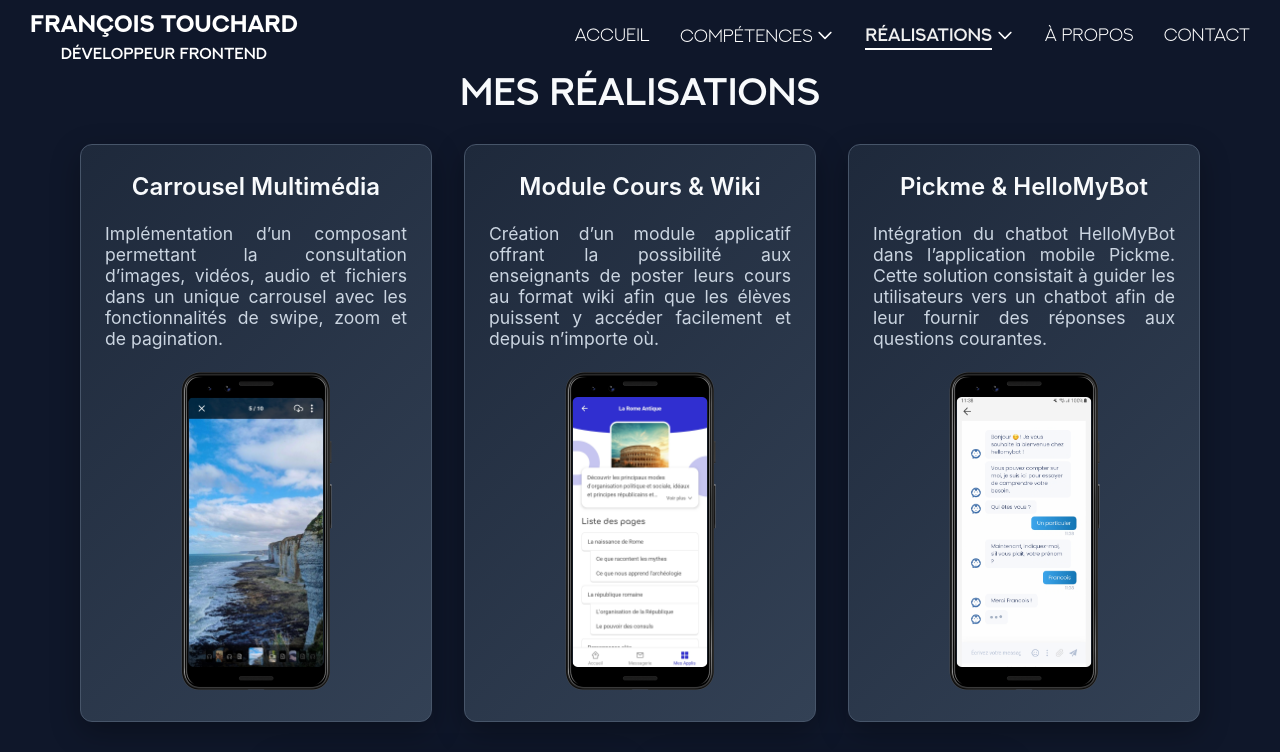
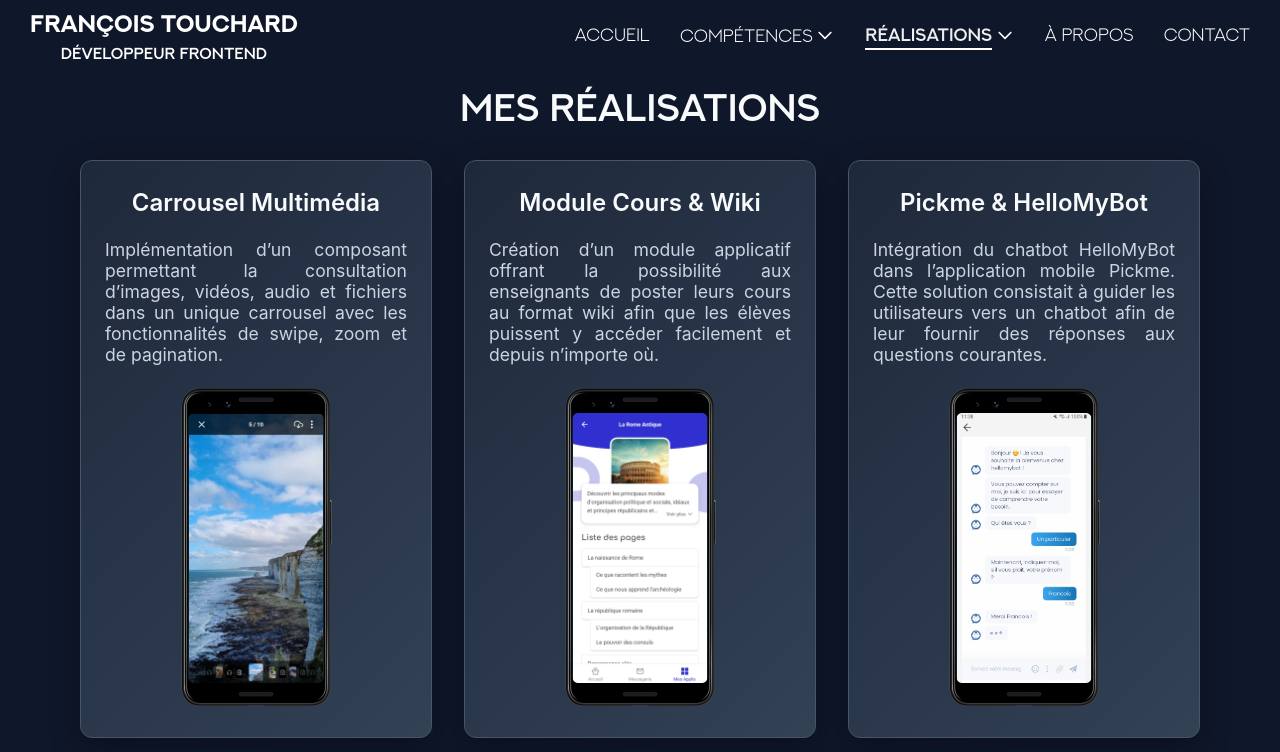
Before and after one commit to FrancoisTouchard/portfolioFT, a React (Vite) app: page /works in a window 1280 px wide. Shown: the top 752 px of the page. Built offline with nearby package versions, Linux system fonts and the light colour scheme.

Commit message:
refactor(Skills,-Works): shortening page title margins

```diff
--- a/src/components/Skills/synthetic/Skills.css
+++ b/src/components/Skills/synthetic/Skills.css
@@ -12,6 +12,7 @@
   font-size: 2.4rem;
   color: #f8fafc;
   margin-bottom: 2vh;
+  margin-top: 2vh;
 }
 
 .skills-subtitle {
@@ -34,6 +35,7 @@
 @media (max-width: 768px) {
   .skills-page-title {
     font-size: 1.6rem;
+    margin-top: 0;
   }
 
   .skills-cards-container {
--- a/src/components/Works/Works.css
+++ b/src/components/Works/Works.css
@@ -11,6 +11,7 @@
   font-weight: 600;
   font-size: 2.4rem;
   color: #f8fafc;
+  margin-top: 2vh;
   margin-bottom: 2vh;
 }
 
@@ -41,6 +42,7 @@
   .works-page-title {
     font-size: 1.6rem;
     margin-bottom: 2vh;
+    margin-top: 0;
   }
 
   .works-cards-container {
```
